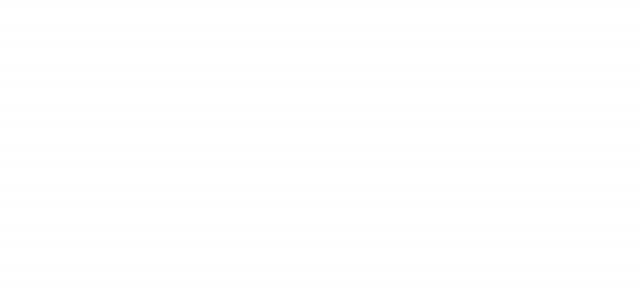
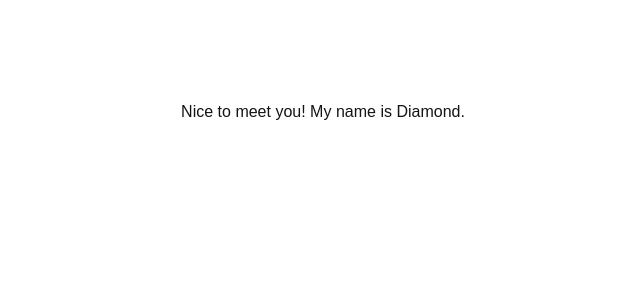
Before and after one commit to diamondcodebase/ox-app, a Next.js app: page /aboutMe in a window 1280 px wide. Shown: the top 300 px of the page, without its empty margins (317-957 px from the left). Built offline with nearby package versions, Linux system fonts and the light colour scheme.

Commit message:
implement typingtext component test

```diff
--- a/src/app/aboutMe/page.js
+++ b/src/app/aboutMe/page.js
@@ -3,7 +3,7 @@
 import BasicButtonPanel from "@/components/BasicButtonPanel";
 
 export default function AboutMe() {
-    const text1 = "";
+    const text1 = "Nice to meet you! My name is Diamond.";
 
     return (
         <div>
--- a/src/components/TextTyping.js
+++ b/src/components/TextTyping.js
@@ -11,8 +11,8 @@
           initial={{ opacity: 0 }}
           animate={{ opacity: 1 }}
           transition={{
-            duration: 0.25,
-            delay: i / 10,
+            duration: 0.5,
+            delay: i / 5,
           }}
           key={i}
         >
```
